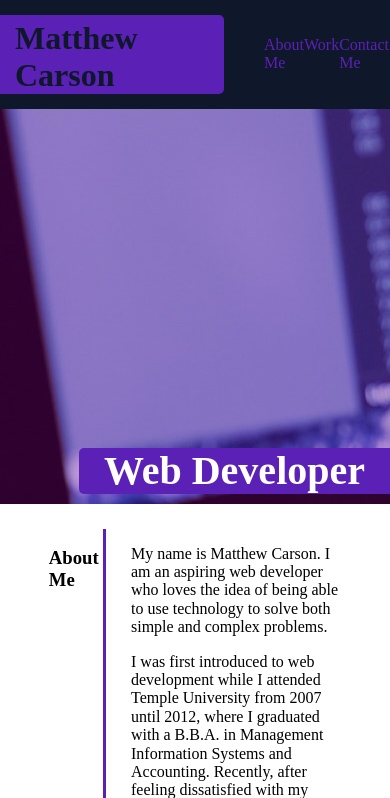
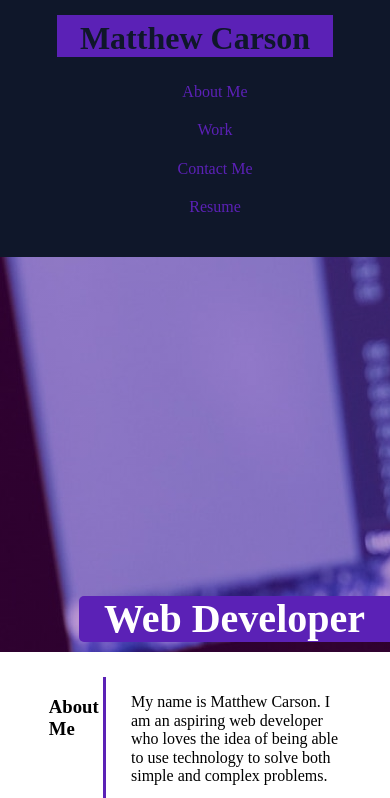
Before and after one commit to mcarson24/personal_portfolio, a plain HTML site: page index.html in a window 390 px wide. Shown: the top 798 px of the page. Drawn offline with Linux system fonts and the light colour scheme.

Commit message:
Basic responsive styling

```diff
--- a/assets/css/styles.css
+++ b/assets/css/styles.css
@@ -171,3 +171,41 @@ article figure figcaption {
   border-radius: 5px 0 0 5px;
   padding: 5px 10px;
 }
+
+@media screen and (max-width: 968px) {
+  article div {
+    flex-direction: column;
+    align-items: center;
+  }
+
+  #work article div figure {
+    width: 100%;
+  }
+}
+
+@media screen and (max-width: 768px) {
+  header {
+    flex-direction: column;
+    align-items: center;
+  }
+
+  header h1 {
+    text-align: center;
+    border-radius: 0;
+    margin-left: 0;
+    width: 85%;
+  }
+
+  nav {
+    width: 85%;
+  }
+
+  nav ul {
+    flex-direction: column;
+    align-items: center;
+  }
+
+  nav ul li {
+    padding: 10px 0;
+  }
+}
```
